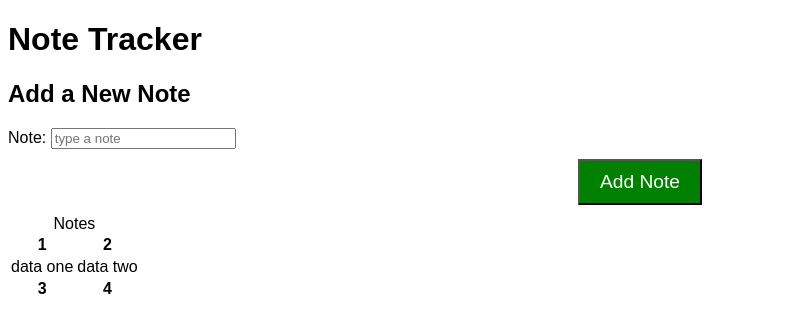
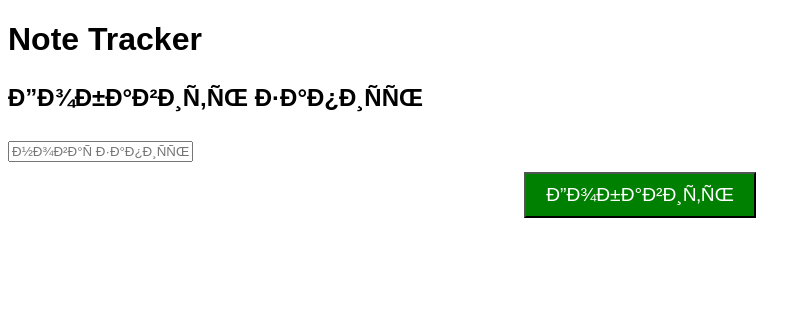
Before and after one commit to serereg/js_training, a PHP site: page / in a window 1280 px wide. Shown: the top 333 px of the page, without its empty margins (0-811 px from the left). Run offline with PHP 8.4, Linux system fonts and the light colour scheme.

Commit message:
Note tracker ended

```diff
--- a/js_note_taker/index.html
+++ b/js_note_taker/index.html
@@ -6,34 +6,36 @@
 
 <body>
     <h1>Note Tracker</h1>
-    <h2>Add a New Note</h2>
-    <label for='noteText'>Note:</label>
-    <input id='noteText' placeholder="type a note">
+    <h2>Добавить запись</h2>
+    <!-- <label for='noteText'>Note:</label> -->
+    <input id='noteText' placeholder="новая запись">
     <br>
     <div id='controlNote'>
-        <button id='addNote'>Add Note</button>
+        <button id='addNote'>Добавить</button>
     </div>
 
     <div id='modal' class='modal'>
         <div class='modal-content'>
             <span class='close'>&times;</span>
-            <p>txt</p>
+            <div id='modal_text'>
+
+            </div>
         </div>
     </div>
 
     <table id='tableNotes'>
-        <caption>Notes</caption>
-        <thead>
+        <!--  <caption>Notes</caption>
+       <thead>
             <th>1</th>
             <th>2</th>
         </thead>
         <tfoot>
             <th>3</th>
             <th>4</th>
-        </tfoot>
+        </tfoot> -->
         <tbody>
-            <td>data one</td>
-            <td>data two</td>
+            <!-- <td>data one</td>
+            <td>data two</td> -->
         </tbody>
 
     </table>
--- a/js_note_taker/script/script.js
+++ b/js_note_taker/script/script.js
@@ -70,5 +70,20 @@ function createDivNote(text)
 {
     let input = document.createElement('input');
     input.value = text;
+    input.onclick = () => {showModal(text)};
     return input;
 }
+
+function showModal(text)
+{
+    let text_field = document.createElement('textarea');
+    text_field.rows = 10;
+    text_field.readOnly = true;
+    text_field.classList.add('modal_text');
+    text_field.value = text;
+    // let modal_content = document.getElementById('modal-content');
+    let modal_content = document.getElementById('modal_text');
+    modal_content.innerHTML = "";
+    modal_content.append(text_field);
+    modal.style.display = 'block';
+}
--- a/js_note_taker/style/style.css
+++ b/js_note_taker/style/style.css
@@ -53,3 +53,10 @@ body
     text-decoration: none;
     cursor: pointer;
 }
+
+.modal_text
+{
+    width: 100%;
+    height: 100px;
+    overflow-y: scroll;
+}
```
